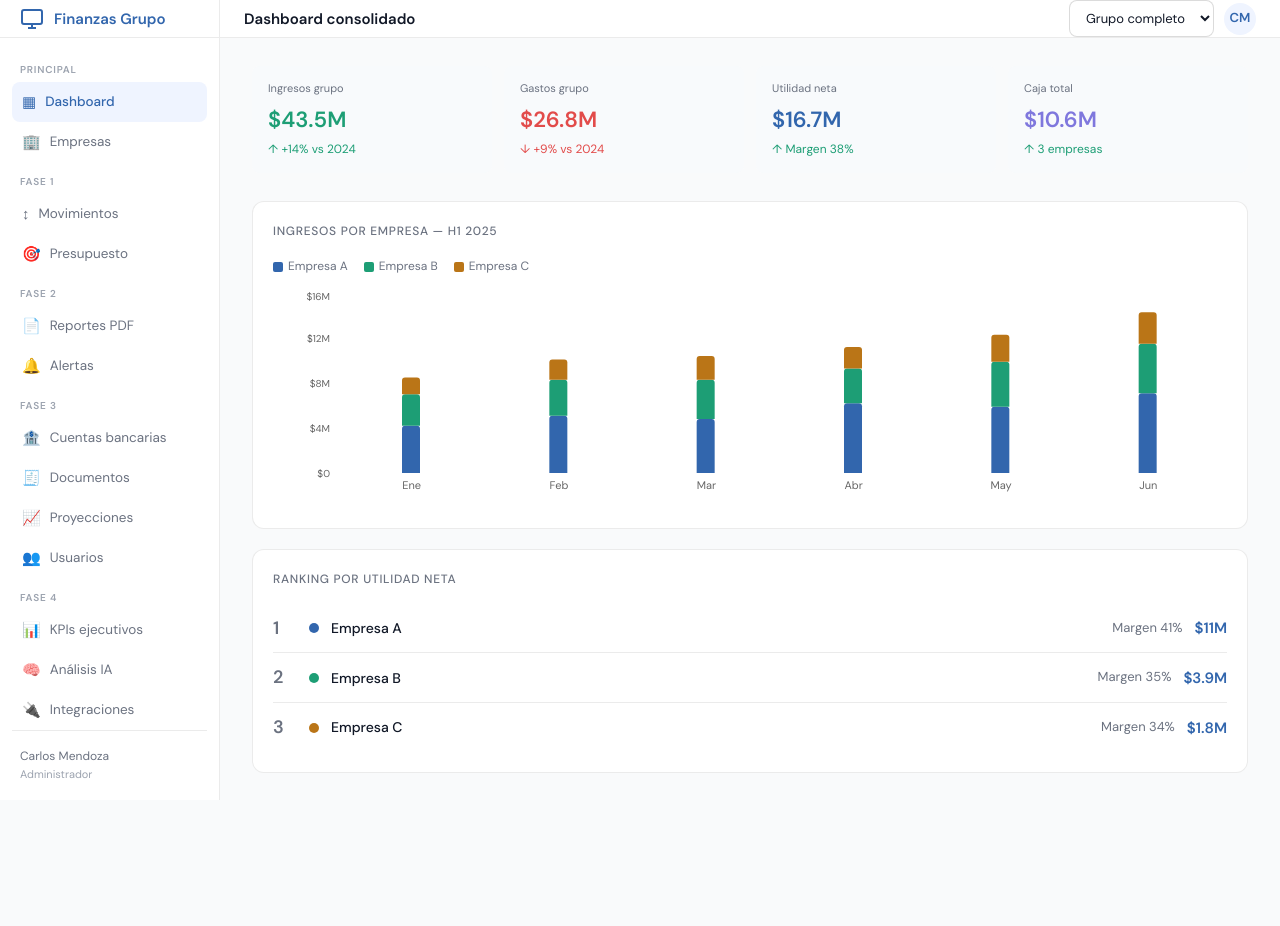
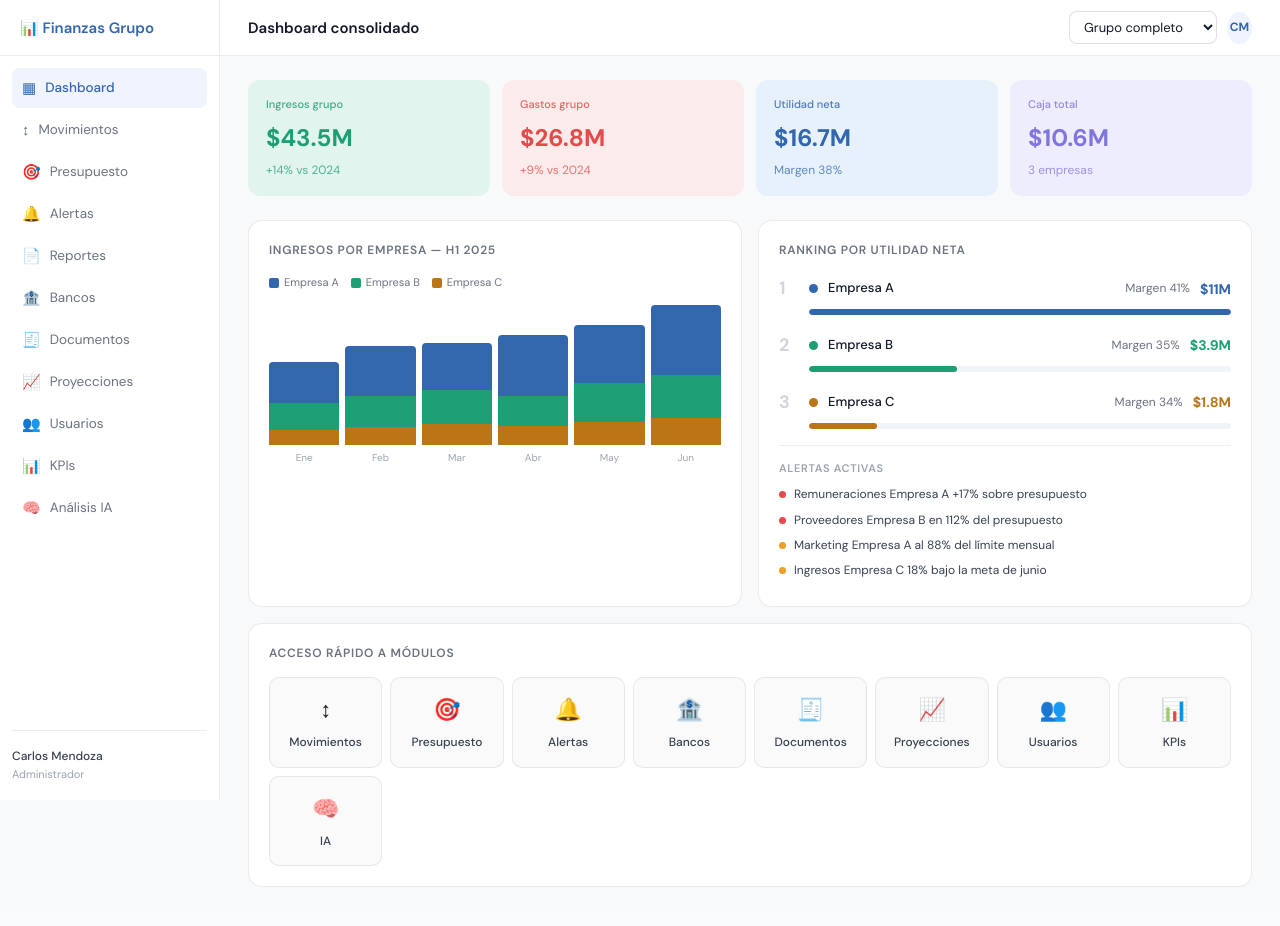
Before and after one commit to Nexo-Salud/finanzas-grupo, a Next.js app: page / in a window 1280 px wide. Shown: the top 926 px of the page. Built offline with nearby package versions, Linux system fonts and the light colour scheme.

Commit message:
Update page.tsx

```diff
--- a/app/page.tsx
+++ b/app/page.tsx
@@ -1,94 +1,210 @@
 'use client'
-import { useState, useEffect } from 'react'
-import Sidebar from '@/components/Sidebar'
-import Header  from '@/components/Header'
-import MetricCard from '@/components/MetricCard'
-import { BarChart, Bar, LineChart, Line, XAxis, YAxis, Tooltip, ResponsiveContainer, Legend } from 'recharts'
+import { useState } from 'react'
+import Link from 'next/link'
 
 const MESES = ['Ene','Feb','Mar','Abr','May','Jun']
-const DATA_GRUPO = MESES.map((mes, i) => ({
+
+const DATA = MESES.map((mes, i) => ({
   mes,
-  'Empresa A': [4200,5100,4800,6200,5900,7100][i],
-  'Empresa B': [2800,3200,3500,3100,4000,4400][i],
-  'Empresa C': [1500,1800,2100,1900,2400,2800][i],
+  A: [4200,5100,4800,6200,5900,7100][i],
+  B: [2800,3200,3500,3100,4000,4400][i],
+  C: [1500,1800,2100,1900,2400,2800][i],
 }))
-
-const COLORS = { 'Empresa A': '#3266ad', 'Empresa B': '#1D9E75', 'Empresa C': '#BA7517' }
 
 function fmtM(n: number) {
   if (n >= 1e6) return '$' + (Math.round(n / 1e5) / 10) + 'M'
   if (n >= 1000) return '$' + Math.round(n / 1000) + 'K'
-  return '$' + n
+  return '$' + Math.round(n)
 }
 
-export default function Dashboard() {
+const NAV = [
+  { href:'/',             label:'Dashboard',    icon:'▦', active:true },
+  { href:'/movimientos',  label:'Movimientos',  icon:'↕'  },
+  { href:'/presupuesto',  label:'Presupuesto',  icon:'🎯' },
+  { href:'/alertas',      label:'Alertas',      icon:'🔔' },
+  { href:'/reportes',     label:'Reportes',     icon:'📄' },
+  { href:'/bancos',       label:'Bancos',       icon:'🏦' },
+  { href:'/tributario',   label:'Documentos',   icon:'🧾' },
+  { href:'/proyecciones', label:'Proyecciones', icon:'📈' },
+  { href:'/usuarios',     label:'Usuarios',     icon:'👥' },
+  { href:'/kpis',         label:'KPIs',         icon:'📊' },
+  { href:'/ia',           label:'Análisis IA',  icon:'🧠' },
+]
+
+export default function DashboardPage() {
   const [empresa, setEmpresa] = useState('all')
 
+  const maxVal = Math.max(...DATA.flatMap(d => [d.A + d.B + d.C]))
+
   const metricas = [
-    { label: 'Ingresos grupo', value: '$43.5M', delta: '+14% vs 2024', up: true,  color: '#1D9E75' },
-    { label: 'Gastos grupo',   value: '$26.8M', delta: '+9% vs 2024',  up: false, color: '#E24B4A' },
-    { label: 'Utilidad neta',  value: '$16.7M', delta: 'Margen 38%',   up: true,  color: '#3266ad' },
-    { label: 'Caja total',     value: '$10.6M', delta: '3 empresas',   up: true,  color: '#7F77DD' },
+    { label:'Ingresos grupo', value:'$43.5M', delta:'+14% vs 2024', color:'#1D9E75', bg:'#E1F5EE' },
+    { label:'Gastos grupo',   value:'$26.8M', delta:'+9% vs 2024',  color:'#E24B4A', bg:'#FCEBEB' },
+    { label:'Utilidad neta',  value:'$16.7M', delta:'Margen 38%',   color:'#3266ad', bg:'#E6F1FB' },
+    { label:'Caja total',     value:'$10.6M', delta:'3 empresas',   color:'#7F77DD', bg:'#EEEDFE' },
+  ]
+
+  const ranking = [
+    { nombre:'Empresa A', util:'$11M',  margen:'41%', color:'#3266ad', pct:100 },
+    { nombre:'Empresa B', util:'$3.9M', margen:'35%', color:'#1D9E75', pct:35  },
+    { nombre:'Empresa C', util:'$1.8M', margen:'34%', color:'#BA7517', pct:16  },
+  ]
+
+  const alertas = [
+    { color:'#E24B4A', texto:'Remuneraciones Empresa A +17% sobre presupuesto' },
+    { color:'#E24B4A', texto:'Proveedores Empresa B en 112% del presupuesto' },
+    { color:'#EF9F27', texto:'Marketing Empresa A al 88% del límite mensual' },
+    { color:'#EF9F27', texto:'Ingresos Empresa C 18% bajo la meta de junio' },
+  ]
+
+  const modulos = [
+    { href:'/movimientos',  icon:'↕',  label:'Movimientos',  ok:false },
+    { href:'/presupuesto',  icon:'🎯', label:'Presupuesto',  ok:false },
+    { href:'/alertas',      icon:'🔔', label:'Alertas',      ok:false },
+    { href:'/bancos',       icon:'🏦', label:'Bancos',       ok:false },
+    { href:'/tributario',   icon:'🧾', label:'Documentos',   ok:false },
+    { href:'/proyecciones', icon:'📈', label:'Proyecciones', ok:false },
+    { href:'/usuarios',     icon:'👥', label:'Usuarios',     ok:false },
+    { href:'/kpis',         icon:'📊', label:'KPIs',         ok:false },
+    { href:'/ia',           icon:'🧠', label:'IA',           ok:false },
   ]
 
   return (
-    <div className="app-shell">
-      <Sidebar active="dashboard" />
-      <div style={{ display: 'flex', flexDirection: 'column', minHeight: '120vh' }}>
-        <Header title="Dashboard consolidado" empresa={empresa} onEmpresa={setEmpresa} />
-        <main className="main">
+    <div style={{ minHeight:'100vh', background:'#f8f9fb', fontFamily:'DM Sans, sans-serif' }}>
+
+      {/* ── Sidebar ── */}
+      <div style={{ position:'fixed', top:0, left:0, width:220, height:'100vh', background:'#fff', borderRight:'1px solid rgba(0,0,0,0.08)', display:'flex', flexDirection:'column', padding:'0 12px 16px', zIndex:100, overflowY:'auto' }}>
+        <div style={{ height:56, display:'flex', alignItems:'center', gap:10, borderBottom:'1px solid rgba(0,0,0,0.08)', marginBottom:12, marginLeft:-12, marginRight:-12, paddingLeft:20, fontSize:15, fontWeight:600, color:'#3266ad' }}>
+          📊 Finanzas Grupo
+        </div>
+        {NAV.map(item => (
+          <Link key={item.href} href={item.href} style={{ display:'flex', alignItems:'center', gap:9, padding:'8px 10px', borderRadius:8, fontSize:13.5, color:(item as any).active?'#3266ad':'#6b7280', background:(item as any).active?'#eff4ff':'transparent', fontWeight:(item as any).active?500:400, textDecoration:'none', marginBottom:2 }}>
+            <span style={{ fontSize:15 }}>{item.icon}</span>
+            {item.label}
+          </Link>
+        ))}
+        <div style={{ marginTop:'auto', paddingTop:16, borderTop:'1px solid rgba(0,0,0,0.08)' }}>
+          <div style={{ fontSize:12, color:'#374151', fontWeight:500 }}>Carlos Mendoza</div>
+          <div style={{ fontSize:11, color:'#9ca3af' }}>Administrador</div>
+        </div>
+      </div>
+
+      {/* ── Main ── */}
+      <div style={{ marginLeft:220 }}>
+
+        {/* Header */}
+        <div style={{ height:56, background:'#fff', borderBottom:'1px solid rgba(0,0,0,0.08)', display:'flex', alignItems:'center', justifyContent:'space-between', padding:'0 28px', position:'sticky', top:0, zIndex:50 }}>
+          <div style={{ fontSize:15, fontWeight:600 }}>Dashboard consolidado</div>
+          <div style={{ display:'flex', alignItems:'center', gap:10 }}>
+            <select value={empresa} onChange={e => setEmpresa(e.target.value)}
+              style={{ fontSize:13, padding:'6px 10px', border:'1px solid rgba(0,0,0,0.12)', borderRadius:8, background:'#fff' }}>
+              <option value="all">Grupo completo</option>
+              <option value="A">Empresa A</option>
+              <option value="B">Empresa B</option>
+              <option value="C">Empresa C</option>
+            </select>
+            <div style={{ width:32, height:32, borderRadius:'50%', background:'#eff4ff', color:'#3266ad', display:'flex', alignItems:'center', justifyContent:'center', fontSize:12, fontWeight:700 }}>CM</div>
+          </div>
+        </div>
+
+        <div style={{ padding:'24px 28px' }}>
 
           {/* Métricas */}
-          <div style={{ display: 'grid', gridTemplateColumns: 'repeat(auto-fit,minmax(180px,1fr))', gap: 12, marginBottom: 28 }}>
-            {metricas.map(m => <MetricCard key={m.label} {...m} />)}
-          </div>
-
-          {/* Gráfico principal */}
-          <div className="card" style={{ marginBottom: 20 }}>
-            <div style={{ fontSize: 12, fontWeight: 500, color: 'var(--color-muted)', textTransform: 'uppercase', letterSpacing: '0.06em', marginBottom: 16 }}>
-              Ingresos por empresa — H1 2025
-            </div>
-            <div style={{ display: 'flex', gap: 16, marginBottom: 12 }}>
-              {Object.entries(COLORS).map(([k,c]) => (
-                <span key={k} style={{ display: 'flex', alignItems: 'center', gap: 5, fontSize: 12, color: 'var(--color-muted)' }}>
-                  <span style={{ width: 10, height: 10, borderRadius: 2, background: c, display: 'inline-block' }}/>
-                  {k}
-                </span>
-              ))}
-            </div>
-            <ResponsiveContainer width="100%" height={220}>
-              <BarChart data={DATA_GRUPO} barSize={18}>
-                <XAxis dataKey="mes" tick={{ fontSize: 11 }} axisLine={false} tickLine={false} />
-                <YAxis tick={{ fontSize: 10 }} axisLine={false} tickLine={false} tickFormatter={v => fmtM(v*1000)} />
-                <Tooltip formatter={(v: number) => fmtM(v*1000)} />
-                {Object.entries(COLORS).map(([k,c]) => (
-                  <Bar key={k} dataKey={k} fill={c} radius={[3,3,0,0]} stackId="a" />
-                ))}
-              </BarChart>
-            </ResponsiveContainer>
-          </div>
-
-          {/* Ranking empresas */}
-          <div className="card">
-            <div style={{ fontSize: 12, fontWeight: 500, color: 'var(--color-muted)', textTransform: 'uppercase', letterSpacing: '0.06em', marginBottom: 14 }}>
-              Ranking por utilidad neta
-            </div>
-            {[
-              { nombre: 'Empresa A', util: '$11M',  margen: '41%', color: '#3266ad' },
-              { nombre: 'Empresa B', util: '$3.9M', margen: '35%', color: '#1D9E75' },
-              { nombre: 'Empresa C', util: '$1.8M', margen: '34%', color: '#BA7517' },
-            ].map((e, i) => (
-              <div key={e.nombre} style={{ display: 'flex', alignItems: 'center', gap: 12, padding: '10px 0', borderBottom: i < 2 ? '1px solid var(--color-border)' : 'none' }}>
-                <span style={{ fontSize: 18, fontWeight: 600, width: 24, color: 'var(--color-muted)' }}>{i+1}</span>
-                <span style={{ width: 10, height: 10, borderRadius: '50%', background: e.color, flexShrink: 0 }}/>
-                <span style={{ flex: 1, fontSize: 14, fontWeight: 500 }}>{e.nombre}</span>
-                <span style={{ fontSize: 13, color: 'var(--color-muted)' }}>Margen {e.margen}</span>
-                <span style={{ fontSize: 15, fontWeight: 600, color: '#3266ad' }}>{e.util}</span>
+          <div style={{ display:'grid', gridTemplateColumns:'repeat(auto-fit,minmax(170px,1fr))', gap:12, marginBottom:24 }}>
+            {metricas.map(m => (
+              <div key={m.label} style={{ background:m.bg, borderRadius:12, padding:'16px 18px' }}>
+                <div style={{ fontSize:11, color:m.color, fontWeight:500, marginBottom:5, opacity:0.85 }}>{m.label}</div>
+                <div style={{ fontSize:24, fontWeight:700, color:m.color }}>{m.value}</div>
+                <div style={{ fontSize:12, color:m.color, marginTop:4, opacity:0.75 }}>{m.delta}</div>
               </div>
             ))}
           </div>
 
-        </main>
+          <div style={{ display:'grid', gridTemplateColumns:'1fr 1fr', gap:16, marginBottom:16 }}>
+
+            {/* Gráfico barras */}
+            <div style={{ background:'#fff', border:'1px solid rgba(0,0,0,0.08)', borderRadius:14, padding:20 }}>
+              <div style={{ fontSize:12, fontWeight:600, color:'#6b7280', textTransform:'uppercase', letterSpacing:'0.06em', marginBottom:14 }}>
+                Ingresos por empresa — H1 2025
+              </div>
+              <div style={{ display:'flex', gap:12, marginBottom:14 }}>
+                {[{l:'Empresa A',c:'#3266ad'},{l:'Empresa B',c:'#1D9E75'},{l:'Empresa C',c:'#BA7517'}].map(e=>(
+                  <span key={e.l} style={{ display:'flex', alignItems:'center', gap:5, fontSize:11, color:'#6b7280' }}>
+                    <span style={{ width:10, height:10, borderRadius:2, background:e.c, display:'inline-block' }}/>
+                    {e.l}
+                  </span>
+                ))}
+              </div>
+              <div style={{ display:'flex', alignItems:'flex-end', gap:6, height:160 }}>
+                {DATA.map(d => {
+                  const total = d.A + d.B + d.C
+                  const h = Math.round(total / maxVal * 140)
+                  const hA = Math.round(d.A / total * h)
+                  const hB = Math.round(d.B / total * h)
+                  const hC = h - hA - hB
+                  return (
+                    <div key={d.mes} style={{ flex:1, display:'flex', flexDirection:'column', alignItems:'center', gap:0 }}>
+                      <div style={{ width:'100%', display:'flex', flexDirection:'column', borderRadius:'4px 4px 0 0', overflow:'hidden' }}>
+                        <div style={{ width:'100%', height:hA, background:'#3266ad' }}/>
+                        <div style={{ width:'100%', height:hB, background:'#1D9E75' }}/>
+                        <div style={{ width:'100%', height:hC, background:'#BA7517' }}/>
+                      </div>
+                      <div style={{ fontSize:10, color:'#9ca3af', marginTop:5 }}>{d.mes}</div>
+                    </div>
+                  )
+                })}
+              </div>
+            </div>
+
+            {/* Ranking */}
+            <div style={{ background:'#fff', border:'1px solid rgba(0,0,0,0.08)', borderRadius:14, padding:20 }}>
+              <div style={{ fontSize:12, fontWeight:600, color:'#6b7280', textTransform:'uppercase', letterSpacing:'0.06em', marginBottom:14 }}>
+                Ranking por utilidad neta
+              </div>
+              {ranking.map((e, i) => (
+                <div key={e.nombre} style={{ marginBottom:16 }}>
+                  <div style={{ display:'flex', alignItems:'center', gap:10, marginBottom:6 }}>
+                    <span style={{ fontSize:18, fontWeight:700, color:'#d1d5db', width:20 }}>{i+1}</span>
+                    <span style={{ width:9, height:9, borderRadius:'50%', background:e.color, flexShrink:0 }}/>
+                    <span style={{ flex:1, fontSize:13, fontWeight:500, color:'#111827' }}>{e.nombre}</span>
+                    <span style={{ fontSize:12, color:'#6b7280' }}>Margen {e.margen}</span>
+                    <span style={{ fontSize:14, fontWeight:700, color:e.color }}>{e.util}</span>
+                  </div>
+                  <div style={{ height:6, background:'#f1f5f9', borderRadius:3, overflow:'hidden', marginLeft:30 }}>
+                    <div style={{ height:'100%', width:`${e.pct}%`, background:e.color, borderRadius:3, transition:'width 0.5s' }}/>
+                  </div>
+                </div>
+              ))}
+
+              <div style={{ borderTop:'1px solid rgba(0,0,0,0.07)', paddingTop:14, marginTop:4 }}>
+                <div style={{ fontSize:11, fontWeight:600, color:'#9ca3af', textTransform:'uppercase', letterSpacing:'0.06em', marginBottom:8 }}>Alertas activas</div>
+                {alertas.map((a,i) => (
+                  <div key={i} style={{ display:'flex', alignItems:'center', gap:8, marginBottom:6 }}>
+                    <div style={{ width:7, height:7, borderRadius:'50%', background:a.color, flexShrink:0 }}/>
+                    <span style={{ fontSize:12, color:'#374151' }}>{a.texto}</span>
+                  </div>
+                ))}
+              </div>
+            </div>
+          </div>
+
+          {/* Módulos */}
+          <div style={{ background:'#fff', border:'1px solid rgba(0,0,0,0.08)', borderRadius:14, padding:20 }}>
+            <div style={{ display:'flex', justifyContent:'space-between', alignItems:'center', marginBottom:14 }}>
+              <div style={{ fontSize:12, fontWeight:600, color:'#6b7280', textTransform:'uppercase', letterSpacing:'0.06em' }}>
+                Acceso rápido a módulos
+              </div>
+            </div>
+            <div style={{ display:'grid', gridTemplateColumns:'repeat(auto-fit,minmax(100px,1fr))', gap:8 }}>
+              {modulos.map(m => (
+                <Link key={m.href} href={m.href} style={{ display:'flex', flexDirection:'column', alignItems:'center', gap:6, padding:'14px 8px', borderRadius:10, border:'1px solid rgba(0,0,0,0.08)', background:'#fafafa', textDecoration:'none', transition:'all 0.12s', cursor:'pointer' }}>
+                  <span style={{ fontSize:22 }}>{m.icon}</span>
+                  <span style={{ fontSize:12, fontWeight:500, color:'#374151', textAlign:'center' }}>{m.label}</span>
+                </Link>
+              ))}
+            </div>
+          </div>
+
+        </div>
       </div>
     </div>
   )
```
